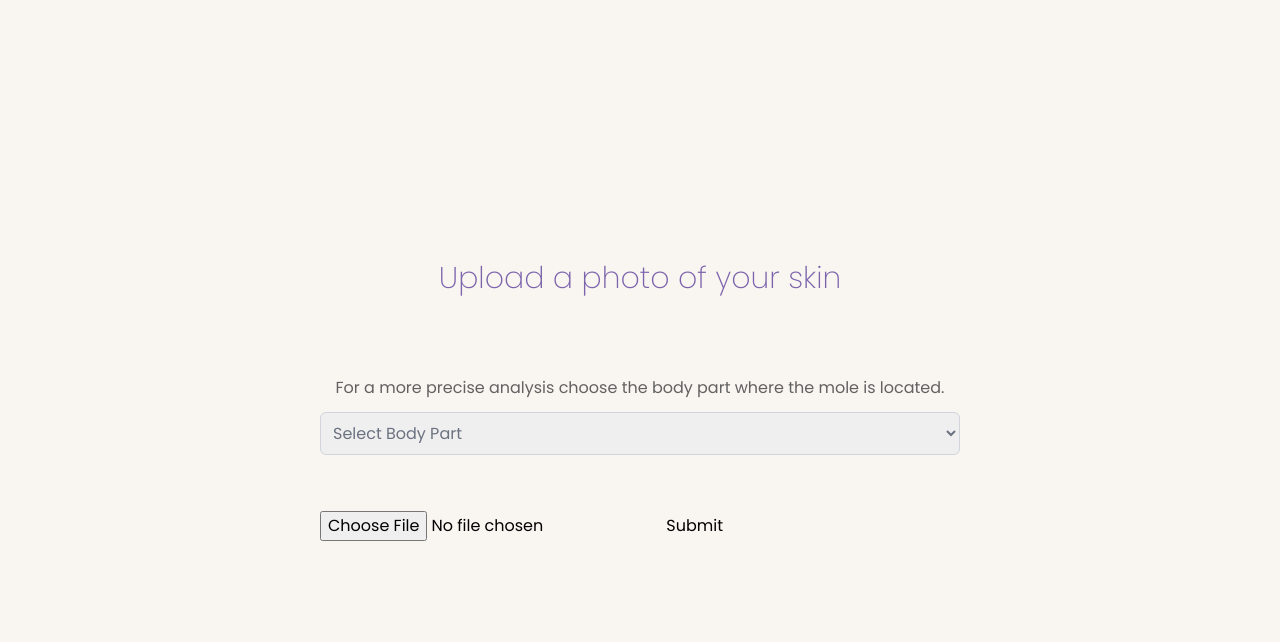
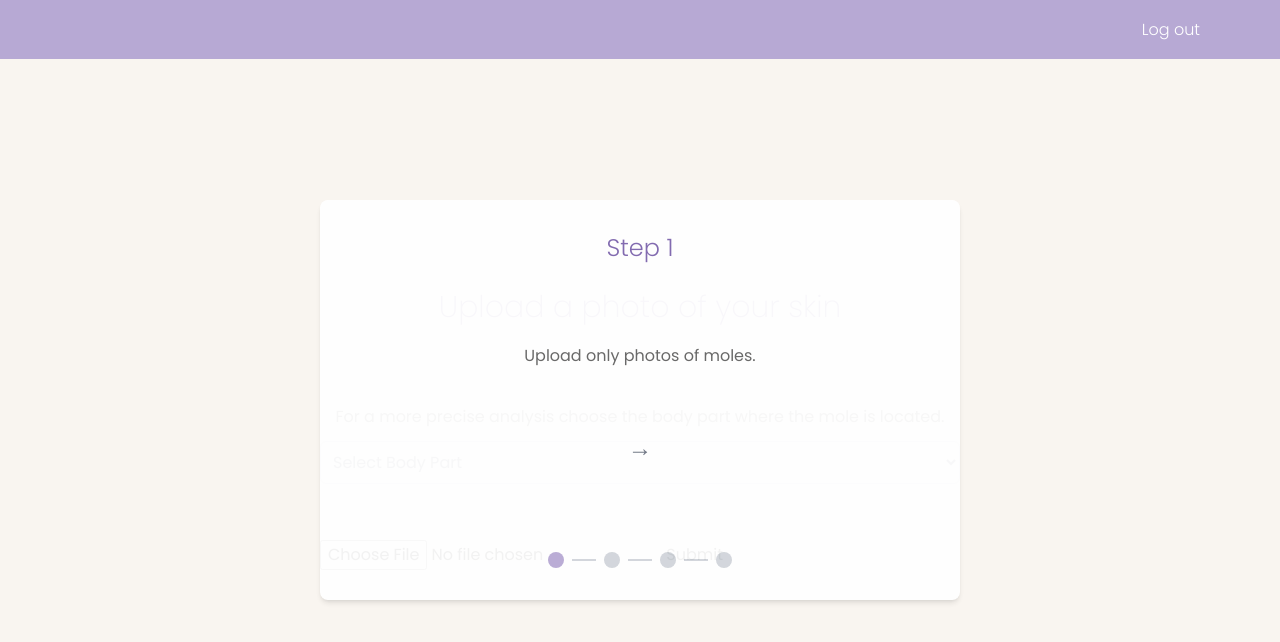
Before and after one commit to kaisaarumeel/skin-cancer-detector, a SvelteKit app in the folder client/: page /upload in a window 1280 px wide. Shown: the top 642 px of the page. Built offline with nearby package versions, Linux system fonts and the light colour scheme.

Commit message:
#8 Create a guide to upload images + logout bar

```diff
--- /dev/null
+++ b/client/src/components/Guide.svelte
@@ -0,0 +1,52 @@
+<script>
+    import { createEventDispatcher } from 'svelte';
+
+    // Create an event dispatcher to notify the parent component
+    const dispatch = createEventDispatcher();
+
+    export let currentStep = 1;
+
+    const steps = [
+      { title: "Step 1", description: "Upload only photos of moles." },
+      { title: "Step 2", description: "Make sure the image is perpendicular to the mole." },
+      { title: "Step 3", description: "Have only skin be visible in the photo." },
+      { title: "Step 4", description: "Make sure the image has good lighting and is clearly focused on the mole." },
+    ];
+
+    function nextStep() {
+        // Notify the parent to increment the step
+        dispatch('nextStep');
+    }
+  </script>
+
+
+<div class="bg-white opacity-95 rounded-lg p-8 shadow-md w-3/4 lg:w-2/4 h-1/2 flex flex-col justify-between items-center">
+    <h2 class="text-2xl text-secondary font-light mb-4">{steps[currentStep - 1].title}</h2>
+    <p class="text-tertiary">{steps[currentStep - 1].description}</p>
+
+    <div class="flex justify-center items-center">
+    <button
+        on:click={nextStep}
+        class="text-2xl font-bold text-gray-500 hover:text-gray-700">
+        →
+    </button>
+    </div>
+
+    <div class="flex items-center justify-center mt-6">
+        {#each steps as _, index}
+          <div class="flex items-center">
+            <!-- Dot -->
+            <div
+              class={`h-4 w-4 rounded-full ${
+                index + 1 <= currentStep ? "bg-primary" : "bg-gray-300"
+              }`}
+            ></div>
+
+            <!-- Horizontal Line -->
+            {#if index < steps.length - 1} <!-- Don't add a line after the last dot -->
+              <div class="w-6 h-0.5 bg-gray-300 mx-2"></div>
+            {/if}
+          </div>
+        {/each}
+      </div>
+</div>
--- a/client/src/components/LoginForm.svelte
+++ b/client/src/components/LoginForm.svelte
@@ -1,3 +1,12 @@
+<script>
+  import { goto } from '$app/navigation';
+
+  function Signin() {
+  // Add sign in endpoint/logic here
+    goto('/upload');
+  }
+</script>
+
 <div class="flex flex-col max-w-md w-full text-center justify-center">
     <h2 class="text-3xl font-light text-secondary mb-6">Login here</h2>
     <p class="text-tertiary mb-5">Welcome back, you’ve been missed!</p>
@@ -7,5 +16,5 @@
     <div class="mb-4">
       <input type="password" placeholder="Password" class="w-full p-2 border border-gray-300 rounded-md outline-none mt-1 focus:border-secondary">
     </div>
-    <button class="w-full p-3 bg-primary text-white font-light rounded-md cursor-pointer mt-4 transition-colors hover:bg-secondary shadow-l">Sign in</button>
+    <button on:click={Signin} class="w-full p-3 bg-primary text-white font-light rounded-md cursor-pointer mt-4 transition-colors hover:bg-secondary shadow-l">Sign in</button>
 </div>
--- a/client/src/components/SignupForm.svelte
+++ b/client/src/components/SignupForm.svelte
@@ -1,3 +1,12 @@
+<script>
+  import { goto } from '$app/navigation';
+
+  function Signup() {
+  // Add signup endpoint/logic here
+    goto('/upload');
+  }
+</script>
+
 <div class="flex flex-col max-w-md w-full text-center justify-center">
     <h2 class="text-3xl font-light text-secondary mb-6">Sign up here</h2>
     <p class="text-tertiary mb-5">Create an account.</p>
@@ -18,5 +27,5 @@
         <input type="number" placeholder="Age" class="w-full p-2 border border-gray-300 rounded-md outline-none mt-1 focus:border-secondary" min="0" max="100" step="1">
       </div>
 
-    <button class="w-full p-3 bg-primary text-white font-light rounded-md cursor-pointer mt-4 transition-colors hover:bg-secondary shadow-l">Sign up</button>
+    <button on:click={Signup} class="w-full p-3 bg-primary text-white font-light rounded-md cursor-pointer mt-4 transition-colors hover:bg-secondary shadow-l">Sign up</button>
 </div>
--- /dev/null
+++ b/client/src/components/TopBar.svelte
@@ -0,0 +1,12 @@
+<script>
+    import { goto } from '$app/navigation';
+
+    function handleLogout() {
+    // Add logout endpoint/logic here
+      goto('/home');
+    }
+</script>
+
+<div class="h-16 w-full bg-primary flex flex-col items-end justify-center pr-20 font-light text-white">
+    <button on:click={handleLogout}>Log out</button>
+</div>
--- a/client/src/routes/upload/+page.svelte
+++ b/client/src/routes/upload/+page.svelte
@@ -1,4 +1,30 @@
-<div class="h-screen w-full flex items-center justify-center">
+<script>
+  import TopBar from "../../components/TopBar.svelte";
+  import Guide from "../../components/Guide.svelte";
+
+  // Track the current step and visibility of the guide
+  let currentStep = 1;
+  const totalSteps = 5; // Updated to match the number of steps in Guide
+
+  // Function to handle advancing steps
+  function nextStep() {
+    if (currentStep < totalSteps) {
+      currentStep++; // Increment currentStep
+    }
+  }
+</script>
+
+<div class="h-screen flex flex-col relative">
+  <TopBar></TopBar>
+
+  <!-- Guide Component as an Overlay -->
+  {#if currentStep < totalSteps} <!-- Directly check if currentStep is less than or equal to totalSteps -->
+    <div class="absolute top-0 left-0 w-full h-full bg-opacity-50 flex items-center justify-center">
+        <Guide {currentStep} on:nextStep={nextStep}></Guide>
+    </div>
+  {/if}
+
+  <div class="h-full w-full flex items-center justify-center">
     <div class="flex flex-col items-center justify-center lg:w-6/12 w-10/12">
       <h1 class="text-secondary text-3xl font-extralight mb-20">Upload a photo of your skin</h1>
       <p class="text-tertiary mb-2">For a more precise analysis choose the body part where the mole is located.</p>
@@ -31,7 +57,6 @@
 
           <option value="genital">Genital Area</option>
         </select>
-
       </div>
 
       <form class="mt-10 w-full" action="/action_page.php">
@@ -40,3 +65,4 @@
       </form>
     </div>
   </div>
+</div>
```
Lines whose indentation alone changed are shown as unchanged.
